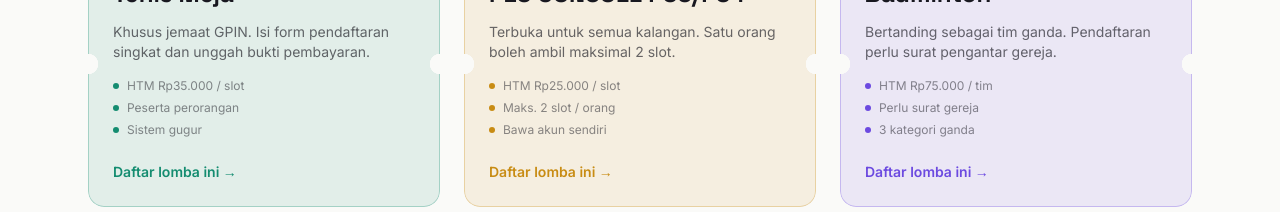
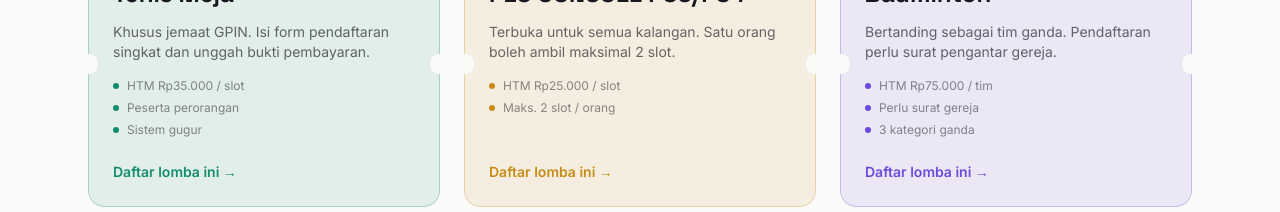
Before and after one commit to aldinhndr/yfday-frontend, a React (Vite) app: page / in a window 1280 px wide. Shown: the part 2880-3092 px from the top of the page. Built offline with nearby package versions, Linux system fonts and the light colour scheme; no server answers.

Commit message:
Update Bawa aKUN Sendiri

```diff
--- a/src/components/LombaSection.tsx
+++ b/src/components/LombaSection.tsx
@@ -13,7 +13,7 @@
     tag: 'Umum, Bebas',
     color: 'gold',
     desc: 'Terbuka untuk semua kalangan. Satu orang boleh ambil maksimal 2 slot.',
-    info: ['HTM Rp25.000 / slot', 'Maks. 2 slot / orang', 'Bawa akun sendiri'],
+    info: ['HTM Rp25.000 / slot', 'Maks. 2 slot / orang'],
   },
   {
     key: 'badminton',
```
